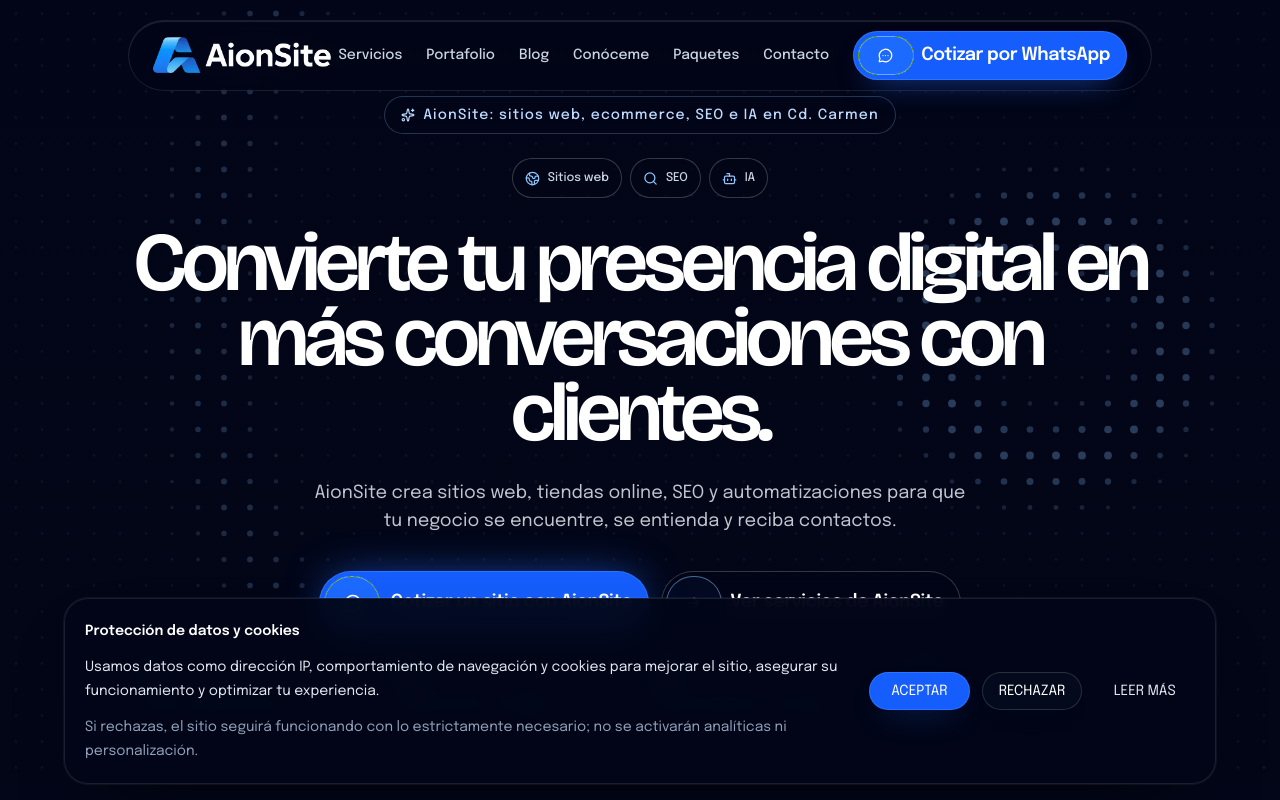
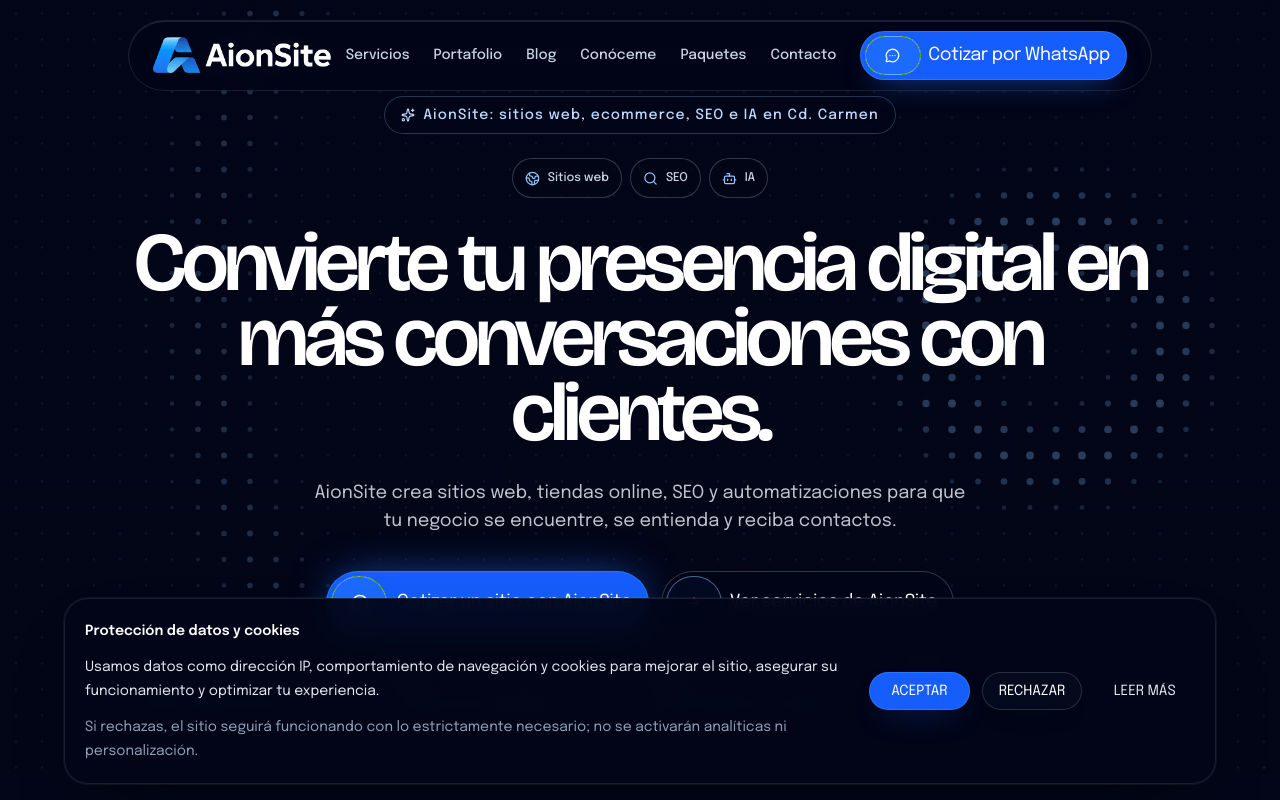
Before and after one commit to FeMizo/AionSite, a Next.js app: page /home2 in a window 1280 px wide. Shown: the top 800 px of the page. Built offline with nearby package versions, Linux system fonts and the light colour scheme; no server answers.

Commit message:
motion change bold

```diff
--- a/src/components/ui/motion-button.tsx
+++ b/src/components/ui/motion-button.tsx
@@ -26,7 +26,7 @@ function MotionButton({ as = "button", label, variant = "primary", classes, anim
   const content = (
     <span className="relative z-10 flex min-w-0 w-full items-center gap-7 pr-3 pl-5 py-2 text-left">
       <span aria-hidden="true" className="shrink-0 text-white transition-transform duration-500 group-hover:translate-x-1">{icon}</span>
-      <span className="min-w-0 flex-1 whitespace-normal break-words font-[inherit] text-lg font-semibold leading-tight tracking-tight text-white">{label}</span>
+      <span className="min-w-0 flex-1 whitespace-normal break-words font-[inherit] text-lg leading-tight tracking-tight text-white">{label}</span>
     </span>
   );
   const background = <span aria-hidden="true" className={cn("pointer-events-none absolute inset-y-1 left-1 w-14 rounded-full border border-blue-300/70 bg-blue-500/40 transition-[width,background-color] duration-500 ease-out", variant === "outline" && "border-blue-300/50 bg-blue-500/5", animate && "group-hover:w-[calc(100%-0.5rem)] group-hover:bg-blue-500/25")} />;
```
